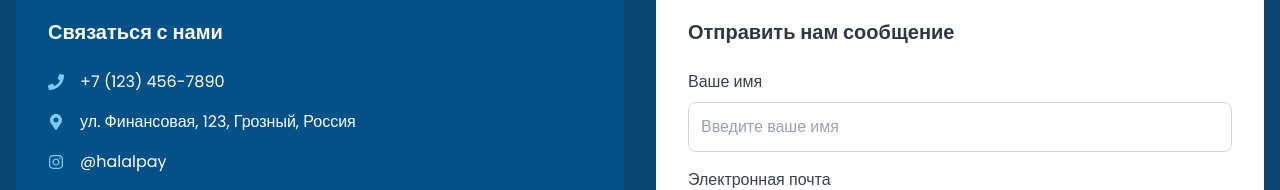
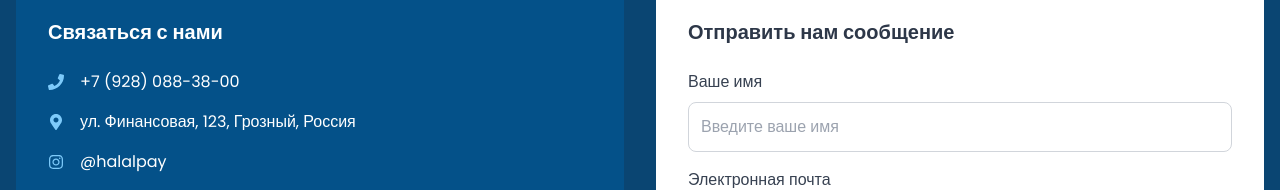
Before and after one commit to shamsaadov/halalFinance, a React (Vite) app: page / in a window 1280 px wide. Shown: the part 2592-2782 px from the top of the page. Built offline with nearby package versions, Linux system fonts and the light colour scheme.

Commit message:
Сделал незначительные изменения

```diff
--- a/src/components/Contact.tsx
+++ b/src/components/Contact.tsx
@@ -21,7 +21,7 @@ const Contact = () => {
               href="tel:+71234567890"
               className="text-white hover:text-primary-200 transition-colors"
             >
-              +7 (123) 456-7890
+              +7 (928) 088-38-00
             </a>
           </div>
 
@@ -56,7 +56,7 @@ const Contact = () => {
         </div>
 
         <a
-          href="https://wa.me/79825029591"
+          href="https://wa.me/79280883800"
           target="_blank"
           rel="noopener noreferrer"
           className="mt-8 flex items-center bg-green-600 hover:bg-green-700 text-white py-3 px-6 rounded-lg transition-colors w-3/6"
```
